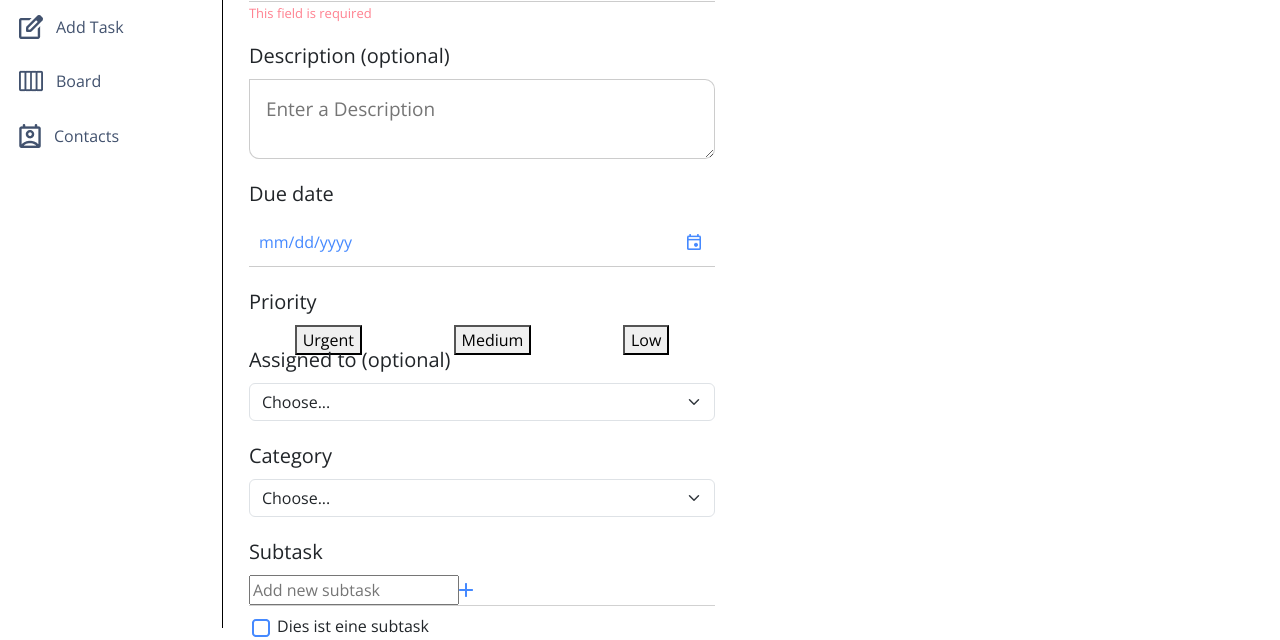
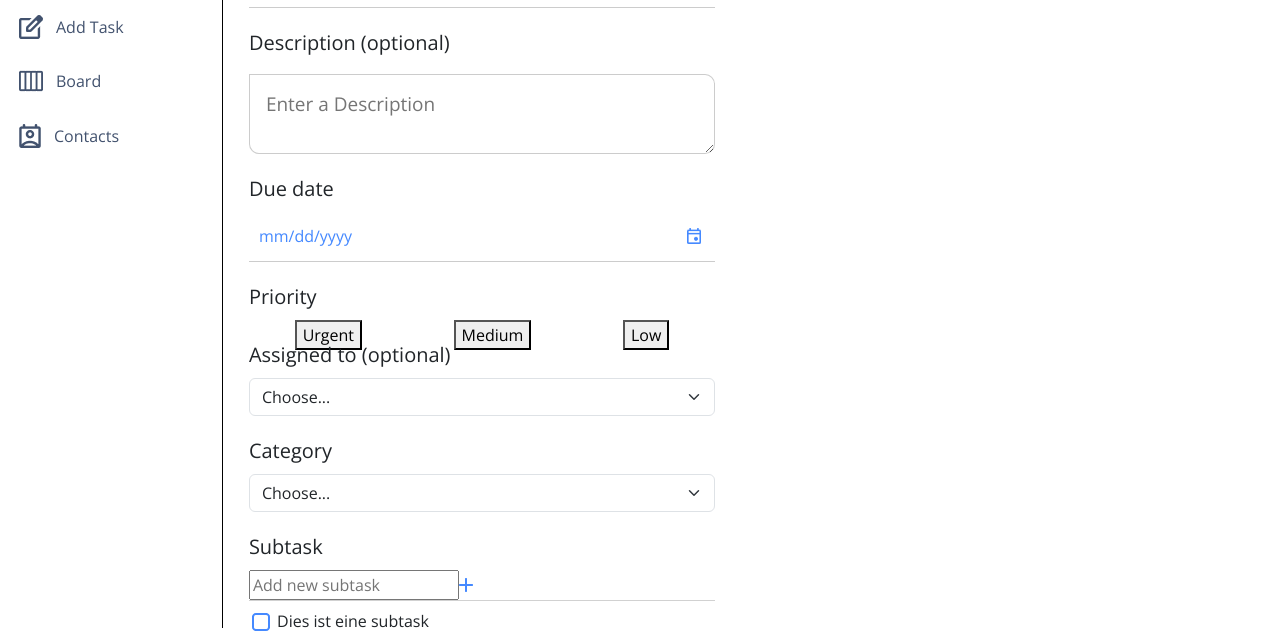
Before and after one commit to MinaZarkesh/join, a website: page html/add_task.html in a window 1280 px wide. Shown: the part 172-812 px from the top of the page. Drawn offline with nearby package versions, Linux system fonts and the light colour scheme.

Commit message:
CSS classes d-none

```diff
--- a/css/general.css
+++ b/css/general.css
@@ -46,6 +46,14 @@ header {
   height: 10vh;
   display: flex;
   background-color: var(--primary);
+}
+
+.d-none {
+  display: none;
+}
+
+.d-flex {
+  display: flex;
 }
 
 .main-site {
--- a/html/add_task.html
+++ b/html/add_task.html
@@ -13,7 +13,6 @@
     <script src="../js/storage.js"></script>
     <script src="../models/Labeldiv.class.js"></script>
     <script src="../models/divDate.class.js"></script>
-    <script src="../models/divTextarea.class.js"></script>
     <script src="../models/divInput.class.js"></script>
     <script src="../models/divInputImg.class.js"></script>
     <script src="../models/subtitles.class.js"></script>
--- a/js/add_task.js
+++ b/js/add_task.js
@@ -1,8 +1,10 @@
+let inputTaskName;
 function initAddtask() {
     init();
-    new Divinput('contentbig', 'taskName', "Enter a title", "task-title", "input-field");
-    new Requiered('taskName');
-    new Divtextarea('contentbig', "description" , "Description", true);
+    new Divinput('contentbig', 'taskName', "Enter a title", "task-title", "input-field", "input", true);
+    new Requiered('taskName', 'This field is required', );
+    new Labeldiv('contentbig', "description" , "Description", true);
+    new Divinput('contentbig', "description", "Enter a Description", "desc-input", "", "textarea", true);
     new Divdate('contentbig','due-date', 'Due date', false);
     new Childdiv('contentCon', 'priority', 'Priority', false, 'priority-button');
     new Urgencybtn('priority-button', "Urgent");
--- a/models/divInput.class.js
+++ b/models/divInput.class.js
@@ -1,10 +1,22 @@
 class Divinput {
+    spanClass = `d-none`;
 
-    constructor(parent, name, placeholder, id, cssClass) {
+    constructor(parent, name, placeholder, id, cssClass, type, requiered) {
+        let endtag = type == "textarea" ? "</textarea>" : "";
+        let isclass = cssClass == ""? "" :`class='${cssClass}'`;
         docID(parent).innerHTML += /*html*/`
             <div id="${name}">
-                <input id="${id}" class="${cssClass}" type="text" placeholder="${placeholder}">
+                <${type} id="${id}" ${isclass} type="text" placeholder="${placeholder}">${endtag}
             </div>
         `
+        if(requiered) {
+            docID(parent).innerHTML += /*html*/`
+                <span class="requiered ${this.spanClass}">This field is requiered</span>
+            `
+        }
+    }
+
+    showRequiered() {
+
     }
 }
--- a/models/divTextarea.class.js
+++ /dev/null
@@ -1,9 +0,0 @@
-class Divtextarea extends Labeldiv {
-
-    constructor(parent, child, name, optional) {
-        super(parent, child,  name, optional)
-        docID(child).innerHTML += /*html*/`
-            <textarea placeholder="Enter a Description"></textarea>
-        `
-    }
-}
--- a/models/requiered.class.js
+++ b/models/requiered.class.js
@@ -1,8 +1,8 @@
 class Requiered {
 
-    constructor(parent) {
+    constructor(parent, text, id) {
         docID(parent).innerHTML += /*html*/`
-            <span class="requiered">This field is required</span>
+            <span id=${id} class="requiered d-none">${text}</span>
         `
     }
 }
```
